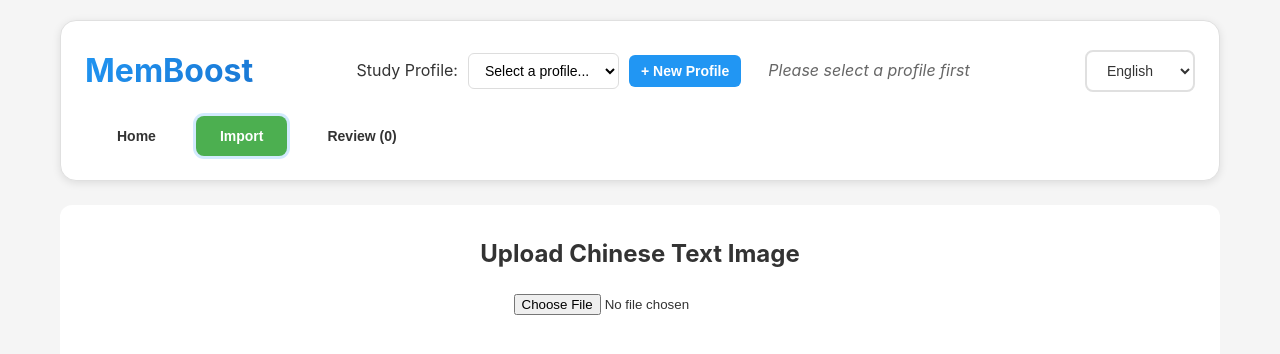
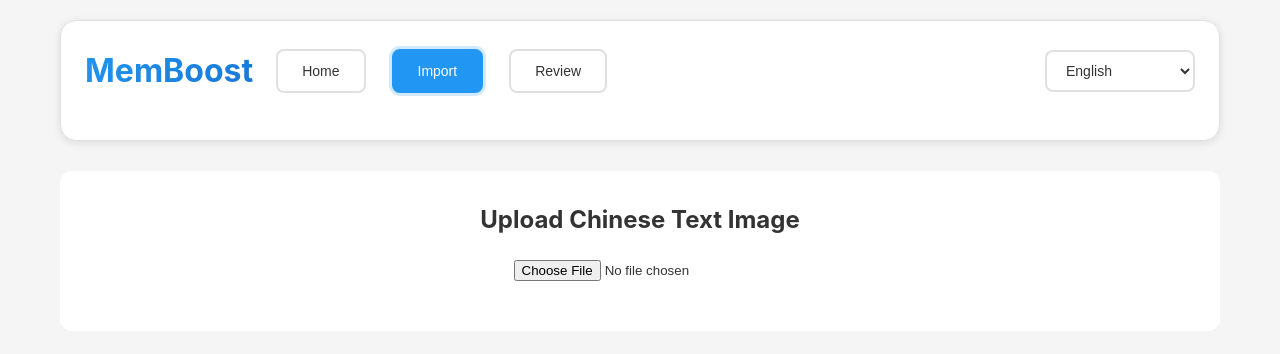
Before and after one commit to xuduodream/chinese-partner, a React (Vite) app in the folder frontend/: page / in a window 1280 px wide. Both pictures are taken after a click on the button "Start Learning 🚀". Shown: the top 354 px of the page. Built offline with nearby package versions, Linux system fonts and the light colour scheme; the HTML template or start-up script is replaced by a standard one.

Commit message:
New Menu

```diff
--- a/frontend/src/App.jsx
+++ b/frontend/src/App.jsx
@@ -72,30 +72,9 @@ function App() {
   return (
     <div className="app">
       <header>
+        <div className="header-top">
           <h1>MemBoost</h1>
 
-        {/* Profile and Deck Management */}
-        <div className="study-context">
-          <ProfileManager
-            currentProfile={currentProfile}
-            onProfileChange={handleProfileChange}
-          />
-          <DeckManager
-            currentProfile={currentProfile}
-            currentDeck={currentDeck}
-            onDeckChange={handleDeckChange}
-          />
-        </div>
-
-        <div className="lang-selector">
-          <select
-            value={targetLang}
-            onChange={(e) => setTargetLang(e.target.value)}
-          >
-            <option value="en">English</option>
-            <option value="fr">Français</option>
-          </select>
-        </div>
           <div className="nav-buttons">
             <button
               className={showLanding ? 'active' : ''}
@@ -122,9 +101,38 @@ function App() {
                 setShowLanding(false);
               }}
             >
-            Review ({JSON.parse(localStorage.getItem('chinese_flashcards') || '[]').length})
+              Review
             </button>
           </div>
+        </div>
+
+        {/* Language Selector - shown on Import page only */}
+        {!showLanding && !showRevision && (
+          <div className="lang-selector">
+            <select
+              value={targetLang}
+              onChange={(e) => setTargetLang(e.target.value)}
+            >
+              <option value="en">English</option>
+              <option value="fr">Français</option>
+            </select>
+          </div>
+        )}
+
+        {/* Profile and Deck Management - shown on Review page only */}
+        {showRevision && (
+          <div className="study-context">
+            <ProfileManager
+              currentProfile={currentProfile}
+              onProfileChange={handleProfileChange}
+            />
+            <DeckManager
+              currentProfile={currentProfile}
+              currentDeck={currentDeck}
+              onDeckChange={handleDeckChange}
+            />
+          </div>
+        )}
       </header>
 
       {/* Migration Dialog */}
--- a/frontend/src/index.css
+++ b/frontend/src/index.css
@@ -1457,17 +1457,94 @@ header h1 {
   font-weight: 500;
 }
 
+/* Header Layout */
+header {
+  margin-bottom: 30px;
+}
+
+.header-top {
+  display: flex;
+  justify-content: space-between;
+  align-items: center;
+  margin-bottom: 20px;
+  flex-wrap: wrap;
+  gap: 15px;
+}
+
+.header-top h1 {
+  margin: 0;
+  color: #333;
+  font-size: 2rem;
+  font-weight: 700;
+}
+
+.nav-buttons {
+  display: flex;
+  gap: 10px;
+}
+
+.nav-buttons button {
+  padding: 12px 24px;
+  border: 2px solid #e0e0e0;
+  background: white;
+  color: #333;
+  border-radius: 8px;
+  cursor: pointer;
+  font-size: 14px;
+  font-weight: 500;
+  transition: all 0.2s ease;
+}
+
+.nav-buttons button:hover {
+  border-color: #2196F3;
+  color: #2196F3;
+}
+
+.nav-buttons button.active {
+  background: #2196F3;
+  color: white;
+  border-color: #2196F3;
+}
+
+.lang-selector {
+  margin-bottom: 20px;
+  text-align: center;
+}
+
+.lang-selector select {
+  padding: 10px 15px;
+  border: 2px solid #e0e0e0;
+  border-radius: 8px;
+  font-size: 14px;
+  background: white;
+  color: #333;
+  min-width: 150px;
+}
+
+.study-context {
+  display: flex;
+  gap: 20px;
+  align-items: flex-start;
+  margin-bottom: 20px;
+  padding: 20px;
+  background: #f8f9fa;
+  border-radius: 12px;
+  border: 1px solid #e0e0e0;
+}
+
 /* Enhanced Mobile Responsiveness */
 @media (max-width: 768px) {
   .app {
     padding: 16px;
   }
 
-  header {
-    padding: 20px;
+  .header-top {
     flex-direction: column;
-    gap: 16px;
     text-align: center;
+  }
+
+  .header-top h1 {
+    font-size: 1.8rem;
   }
 
   header h1 {
@@ -1475,16 +1552,13 @@ header h1 {
   }
 
   .nav-buttons {
-    display: flex;
-    flex-wrap: wrap;
-    gap: 8px;
     justify-content: center;
+    width: 100%;
   }
 
   .nav-buttons button {
     flex: 1;
-    min-width: 120px;
-    margin: 0;
+    min-width: 100px;
   }
 
   .decks-grid {
@@ -1818,16 +1892,6 @@ header h1 {
   cursor: not-allowed;
 }
 
-.nav-buttons button:not(.active) {
-  background: white;
-  color: #333;
-}
-
-.nav-buttons button.active {
-  background: #4CAF50;
-  color: white;
-  border-color: #4CAF50;
-}
 
 .image-upload {
   background: white;
```
Lines whose indentation alone changed are shown as unchanged.
